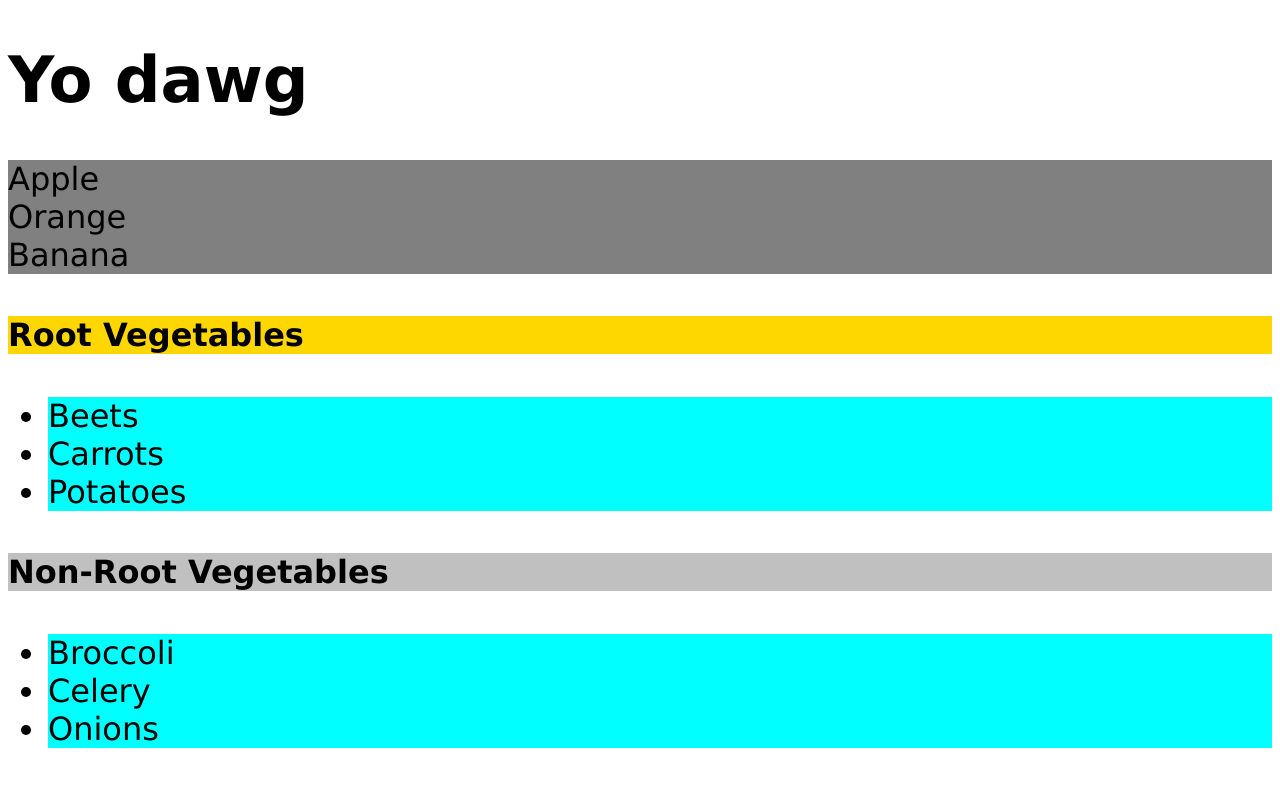
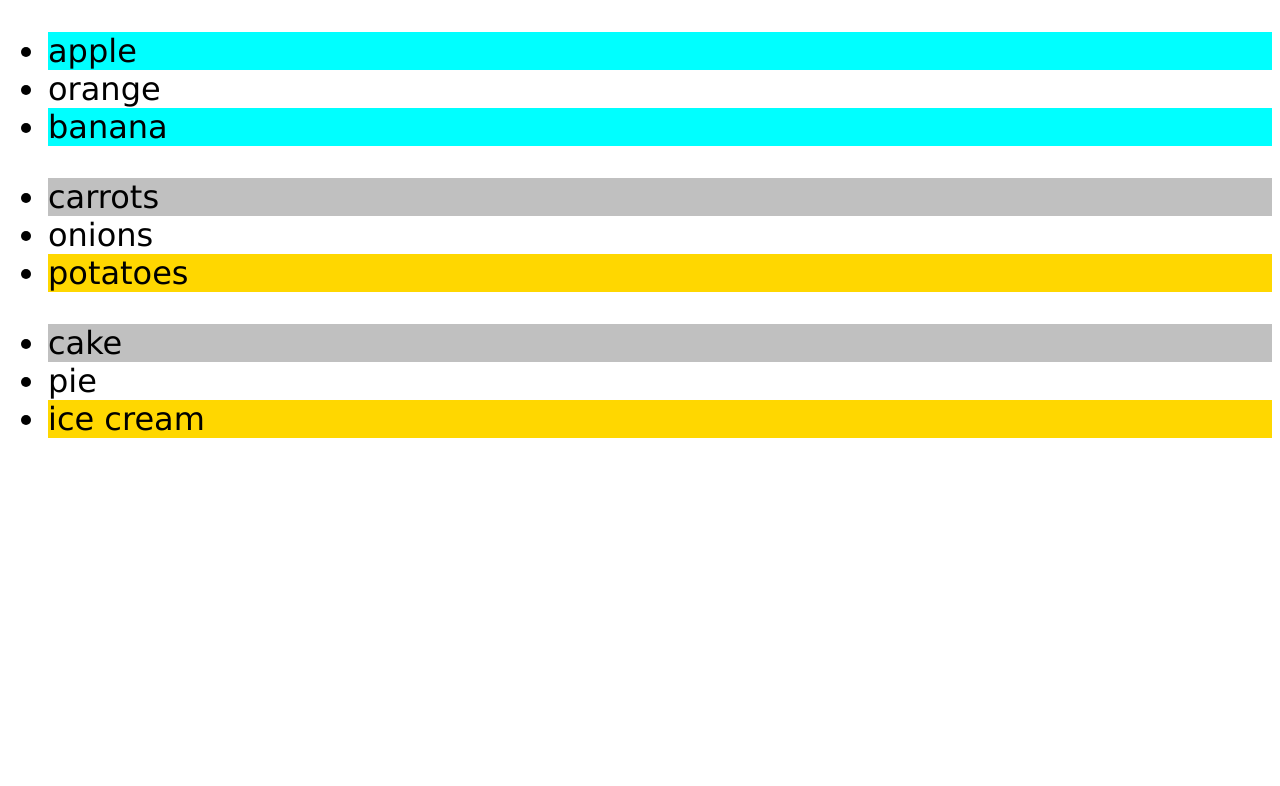
Before and after one commit to soam1/js_all, a plain HTML site: page index.html in a window 1280 px wide. Drawn offline with Linux system fonts and the light colour scheme.

Commit message:
DOM navigation

```diff
--- a/index.html
+++ b/index.html
@@ -10,25 +10,20 @@
     </head>
 
     <body>
-        <!-- <h1 id="myH1">Interesting..</h1> -->
-        <h1 id="welcome-msg">Welcome</h1>
-
-        <div class="fruits">Apple</div>
-        <div class="fruits">Orange</div>
-        <div class="fruits">Banana</div>
-
-
-        <h4>Root Vegetables</h4>
-        <ul>
-            <li>Beets</li>
-            <li>Carrots</li>
-            <li>Potatoes </li>
+        <ul id="fruits">
+            <li id="apple">apple</li>
+            <li id="orange">orange</li>
+            <li id="banana">banana</li>
         </ul>
-        <h4>Non-Root Vegetables</h4>
-        <ul>
-            <li>Broccoli</li>
-            <li>Celery</li>
-            <li>Onions</li>
+        <ul id="vegetables">
+            <li id="carrots">carrots</li>
+            <li id="onions">onions</li>
+            <li id="potatoes">potatoes </li>
+        </ul>
+        <ul id="desserts">
+            <li id="cake">cake</li>
+            <li id="pie">pie</li>
+            <li id="ice cream">ice cream</li>
         </ul>
 
         <script src="index.js"></script>
--- a/index.js
+++ b/index.js
@@ -695,6 +695,8 @@ welcomeMsg.textContent = username !== "" ? `Welcome ${username}` : `Welcome Gues
 // node list are similar to html collections but it has methods similar to arrays. However node lists are static and html collections are live.
 // since nodelist are static they do not get updated automatically in the dom , html collections do.
 
+/*
+
 document.getElementById('welcome-msg').textContent = "Yo dawg";
 
 const fruits = document.getElementsByClassName("fruits");
@@ -738,3 +740,33 @@ const fruitss = document.querySelectorAll(".fruits");
 fruitss.forEach(fr => {
     fr.style.backgroundColor = "grey";
 });
+
+
+*/
+
+// DOM NAVIGATION = The process of navigating throught the structure of an HTML document using JS.
+
+// .firstElementChild
+// .lastElementChild
+// .nextElementSibling
+// .previousElementSibling
+// .parentElement
+// .children
+
+const element = document.getElementById("fruits");
+const firstChild = element.firstElementChild;
+firstChild.style.backgroundColor = "pink";
+
+const ele = document.querySelectorAll("ul");
+ele.forEach(e => {
+    const firstChild = e.firstElementChild;
+    const lastChild = e.lastElementChild;
+    firstChild.style.backgroundColor = "silver";
+    lastChild.style.backgroundColor = "gold";
+});
+
+const e = document.getElementById("orange");
+const nextSibling = e.nextElementSibling;
+const previousSibling = e.previousElementSibling;
+nextSibling.style.backgroundColor = "cyan";
+previousSibling.style.backgroundColor = "cyan";
```
